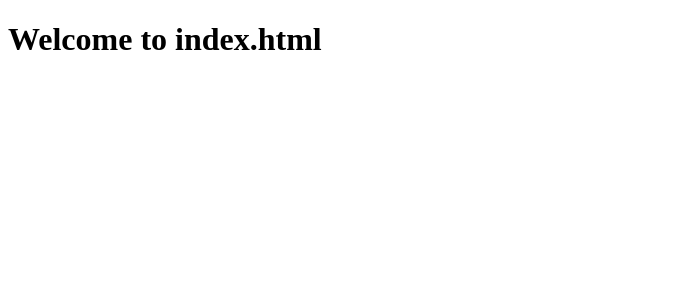
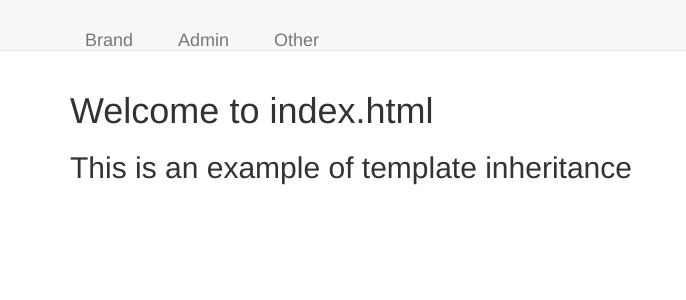
Before and after one commit to akkinasrikar/Django-framework, a Django app: page / in a window 1280 px wide. Shown: the top 300 px of the page, without its empty margins (0-686 px from the left). Run offline with Django 3.2, Linux system fonts and the light colour scheme; some libraries are stand-ins or nearby versions.

Commit message:
commited

```diff
--- a/Django Level Four/learning_templates/templates/basic_app/base.html
+++ b/Django Level Four/learning_templates/templates/basic_app/base.html
@@ -2,8 +2,23 @@
 <html>
 <head>
 	<title></title>
+	<link rel="stylesheet" href="https://maxcdn.bootstrapcdn.com/bootstrap/3.3.7/css/bootstrap.min.css" integrity="sha384-BVYiiSIFeK1dGmJRAkycuHAHRg32OmUcww7on3RYdg4Va+PmSTsz/K68vbdEjh4u" crossorigin="anonymous">
 </head>
 <body>
-<h1>Welcome to base.html</h1>
+	<nav class="navbar navbar-default navbar-static-top">
+		<div class="container">
+			<ul class="nav navbar-nav">
+				<li class="navbar-brand"><a href="{% url 'index' %}">Brand</a></li>
+				<li class="navbar-brand"><a href="{% url 'admin:index' %}">Admin</a></li>
+				<li class="navbar-brand"><a href="{% url 'basic_app:other' %}">Other</a></li>
+			</ul>
+		</div>
+	</nav>
+	<div class="container">
+         {% block content %}
+
+         {% endblock %}
+
+    </div>
 </body>
 </html>
--- a/Django Level Four/learning_templates/templates/basic_app/index.html
+++ b/Django Level Four/learning_templates/templates/basic_app/index.html
@@ -1,9 +1,6 @@
 <!DOCTYPE html>
-<html>
-<head>
-	<title></title>
-</head>
-<body>
-<h1>Welcome to index.html </h1>
-</body>
-</html>
+{% extends "basic_app/base.html" %}
+    {% block content %}
+    	<h1>Welcome to index.html</h1>
+    	<h2>This is an example of template inheritance</h2>
+    {% endblock %}
```
Also changed, not shown: Django Level Four/learning_templates/templates/basic_app/other.html (+5 -8 lines).
